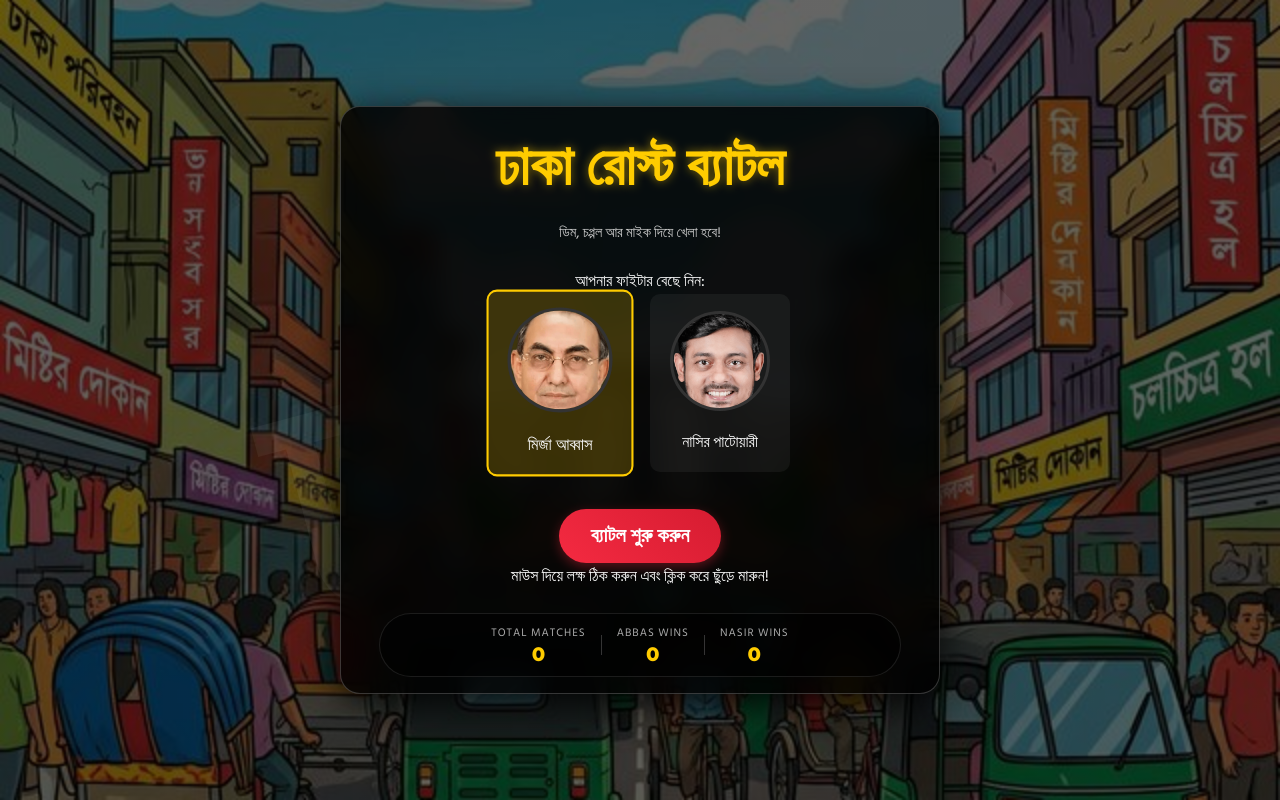
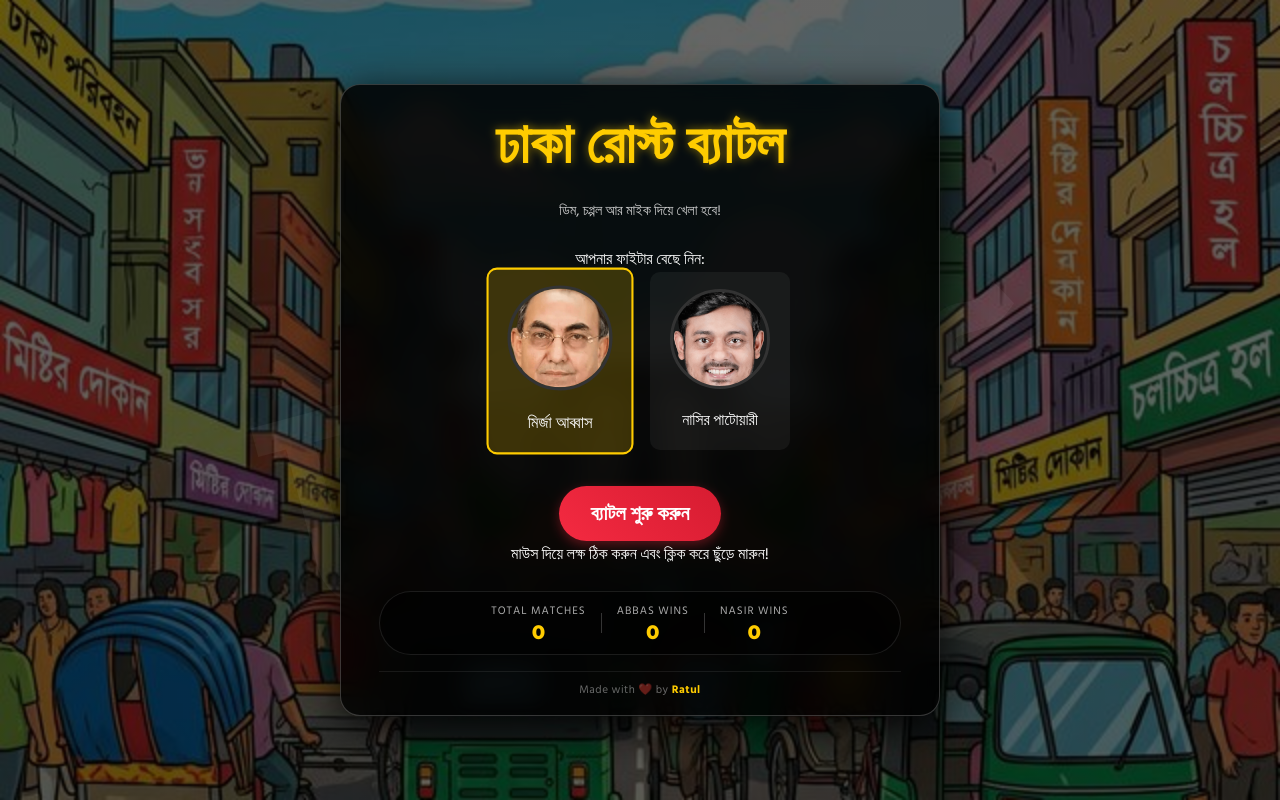
Before and after one commit to Ratul-NotFound/Election-game, a website built with Vite: page index.html in a window 1280 px wide. Built offline with nearby package versions, Linux system fonts and the light colour scheme; some packages are replaced by stand-ins of ours; no server answers; the database is empty.

Commit message:
Add credit footer with styling for creator acknowledgment

```diff
--- a/index.html
+++ b/index.html
@@ -61,6 +61,10 @@
                         <span class="stat-label">Nasir Wins</span>
                         <span class="stat-value" id="stat-nasir">--</span>
                     </div>
+                </div>
+
+                <div class="credit-footer">
+                    <span>Made with ❤️ by <strong>Ratul</strong></span>
                 </div>
             </div>
         </div>
@@ -139,6 +143,9 @@
                 <div id="meme-display" class="meme-area">
                     <!-- Dynamic funny image/text here -->
                 </div>                <div id="game-stats-summary" style="margin: 1rem 0; padding: 0.8rem; background: rgba(255,255,255,0.05); border-radius: 12px; font-size: 0.9rem; color: #ccc;"></div>                <button id="restart-btn" class="primary-btn-bn">আবার খেলুন</button>
+                <div class="credit-footer">
+                    <span>Made with ❤️ by <strong>Ratul</strong></span>
+                </div>
             </div>
         </div>
     </div>
--- a/style.css
+++ b/style.css
@@ -95,6 +95,20 @@ body {
     /* IE and Edge */
     scrollbar-width: none;
     /* Firefox */
+}
+
+.credit-footer {
+    margin-top: 1rem;
+    padding-top: 0.6rem;
+    border-top: 1px solid rgba(255, 255, 255, 0.08);
+    font-size: 0.7rem;
+    color: rgba(255, 255, 255, 0.4);
+    letter-spacing: 0.5px;
+}
+
+.credit-footer strong {
+    color: var(--gold);
+    font-weight: 700;
 }
 
 @keyframes zoomIn {
```
